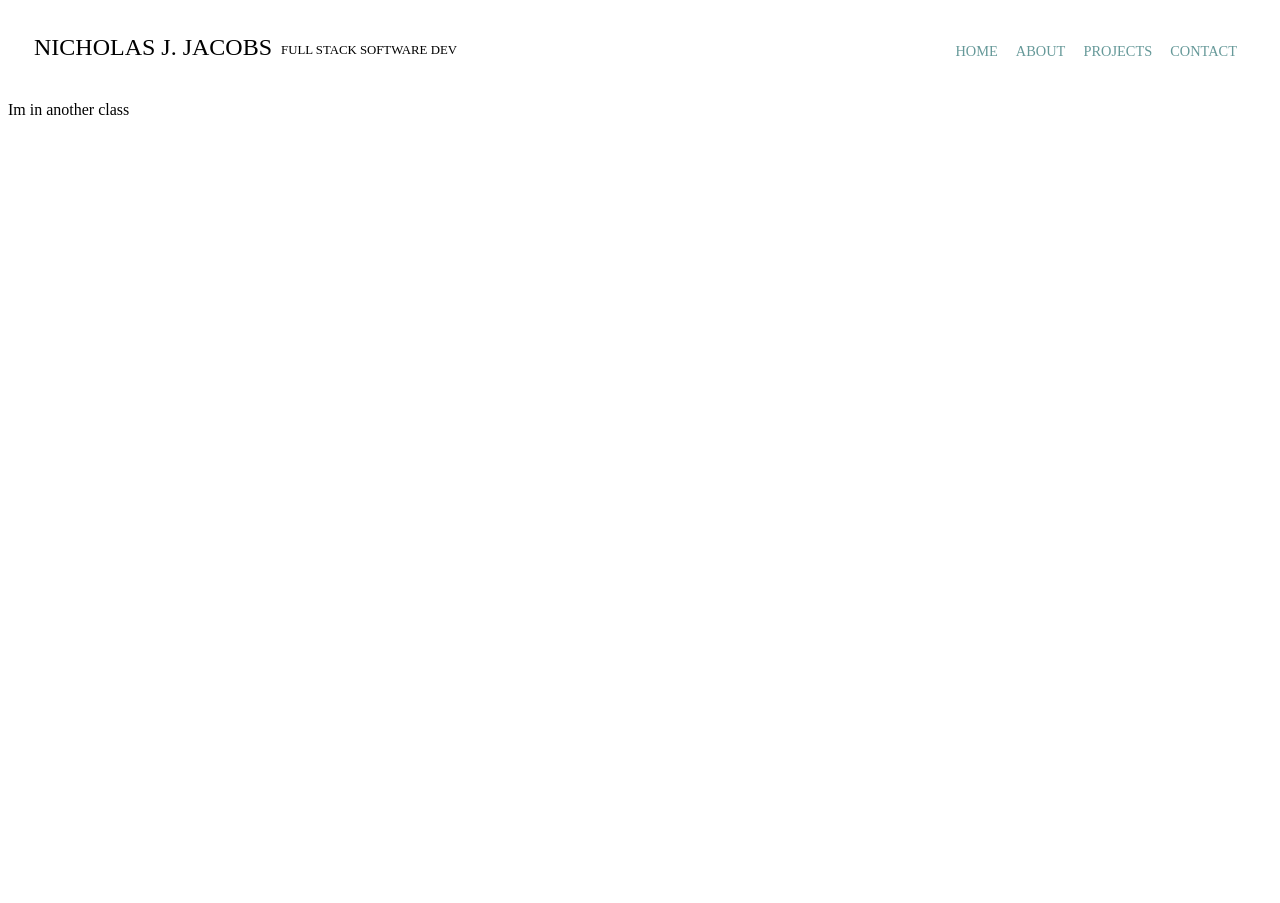
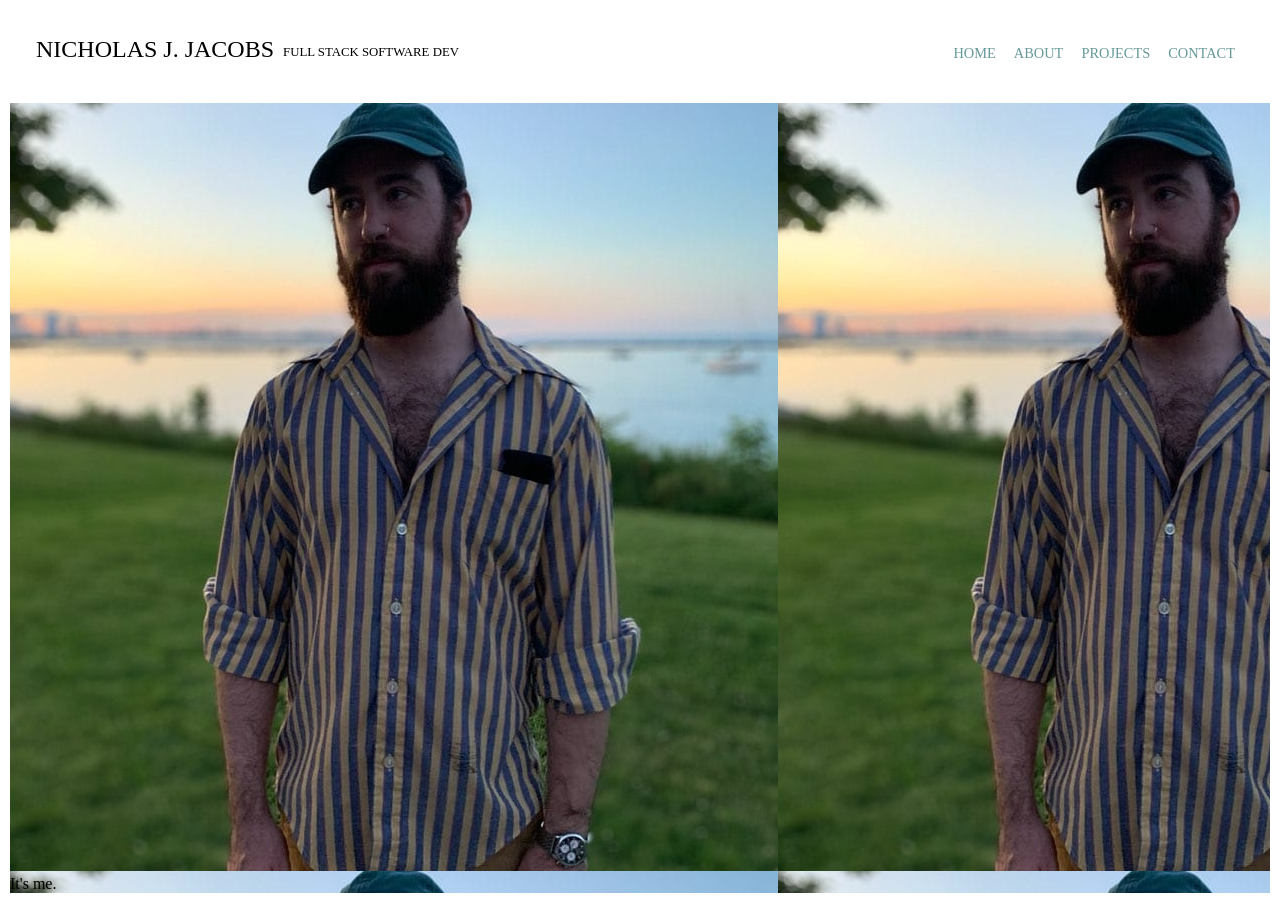
Before and after one commit to NicholasthedevJacobs/Portfolio_Website, a plain HTML site: page index.html in a window 1280 px wide. Before the commit the page ends 800 px from the top, so only its background shows below. Drawn offline with Linux system fonts and the light colour scheme.

Commit message:
Beginning to work on front page contents and layout.

```diff
--- a/index.html
+++ b/index.html
@@ -35,8 +35,27 @@
                 </div>
             </nav>
         </header>
+
+
         <main>
-            <div class="placeholder">Im in another class</div>
+            <div class="content-wrapper">
+                <div class="main-page-content-wrapper">
+                    <div class="main-page-content-individual-wrapper">
+                        <div class="main-content-background" style="background-image:url(images/NickJLakePic.jpg)">
+                        <div class="img-tex-wrapper">
+                            <div class="logo-wrapper">
+                                <img src="images/NickJLakePic.jpg">
+                            </div>
+
+                            <div class="subtitle">
+                                It's me.
+                            </div>
+
+                        </div>
+                        </div>
+                    </div>
+                </div>
+            </div>
         </main>
 
     </body>
--- a/styles.css
+++ b/styles.css
@@ -1,3 +1,8 @@
+body{
+    margin: 10px;
+}
+
+/*nav styles*/
 .navcontainer{
     display: flex;
     justify-content: space-between;
@@ -46,7 +51,7 @@
 }
 
 .nav-links:hover{
-    border-bottom: 1px solid black
+    border-bottom: 0.8px solid black
 }
 
 .nav-links a:hover{
```
